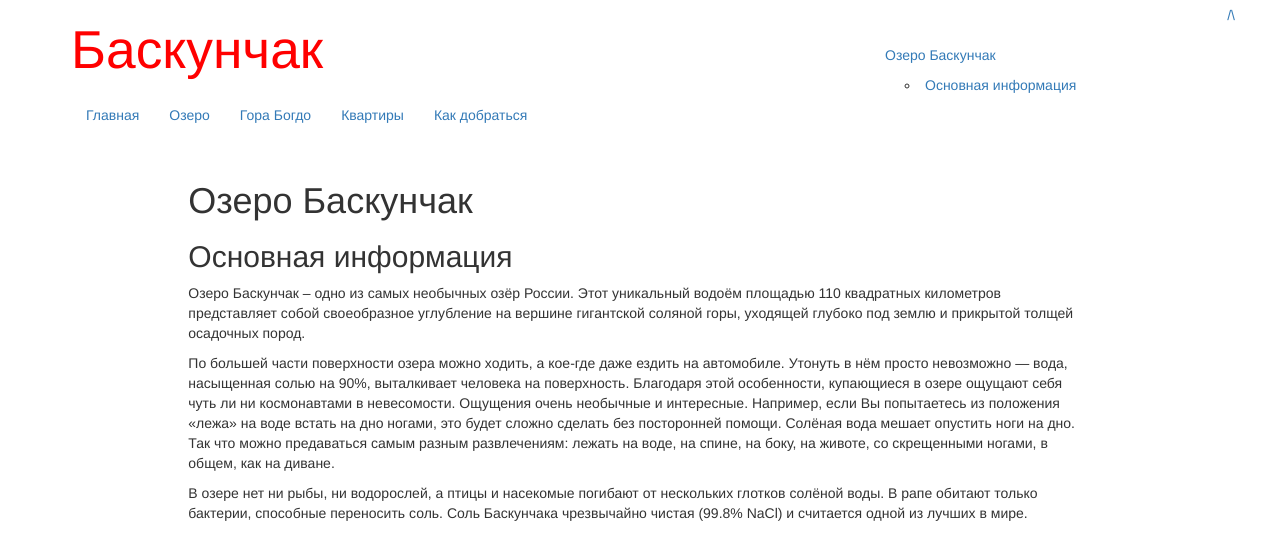
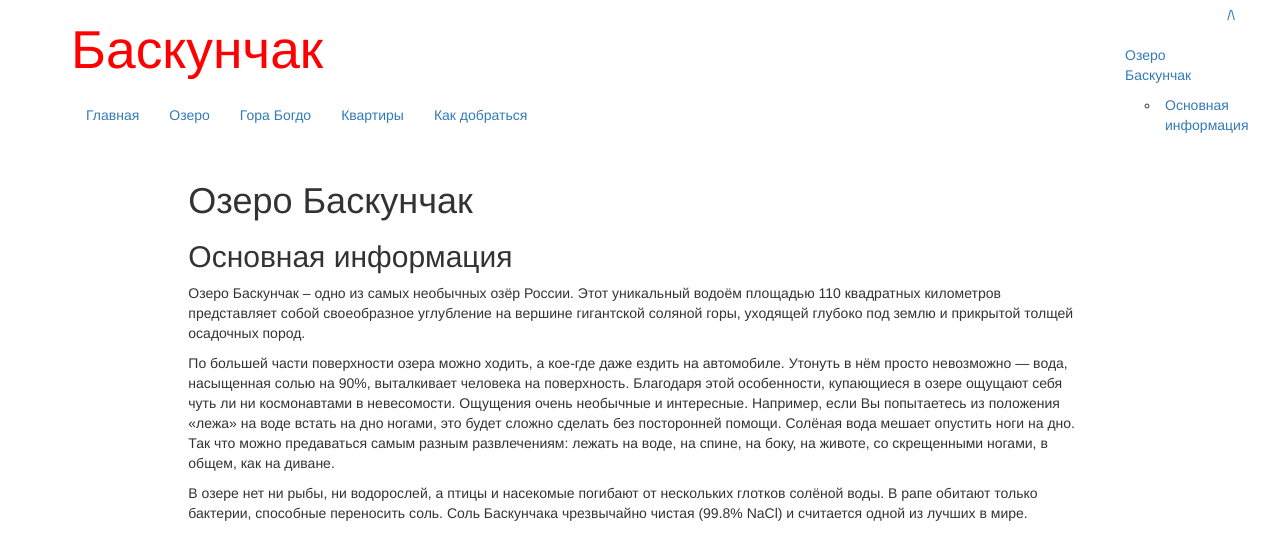
Before and after one commit to Baskunchak/baskunchak.github.io, a Jekyll site: the page built from lake.md, in a window 1280 px wide. Shown: the top 560 px of the page. Built offline with Jekyll 4.4.1, drawn with Linux system fonts in a browser that asks for light colours.

Commit message:
Update style.css

```diff
--- a/css/style.css
+++ b/css/style.css
@@ -44,7 +44,7 @@ a.top {
 .toc-wrapper {
     top: 40px;
     right: 40px;
-    width: 300pt;
+    width: 120pt;
 }
 
 .toc-wrapper li {
```
